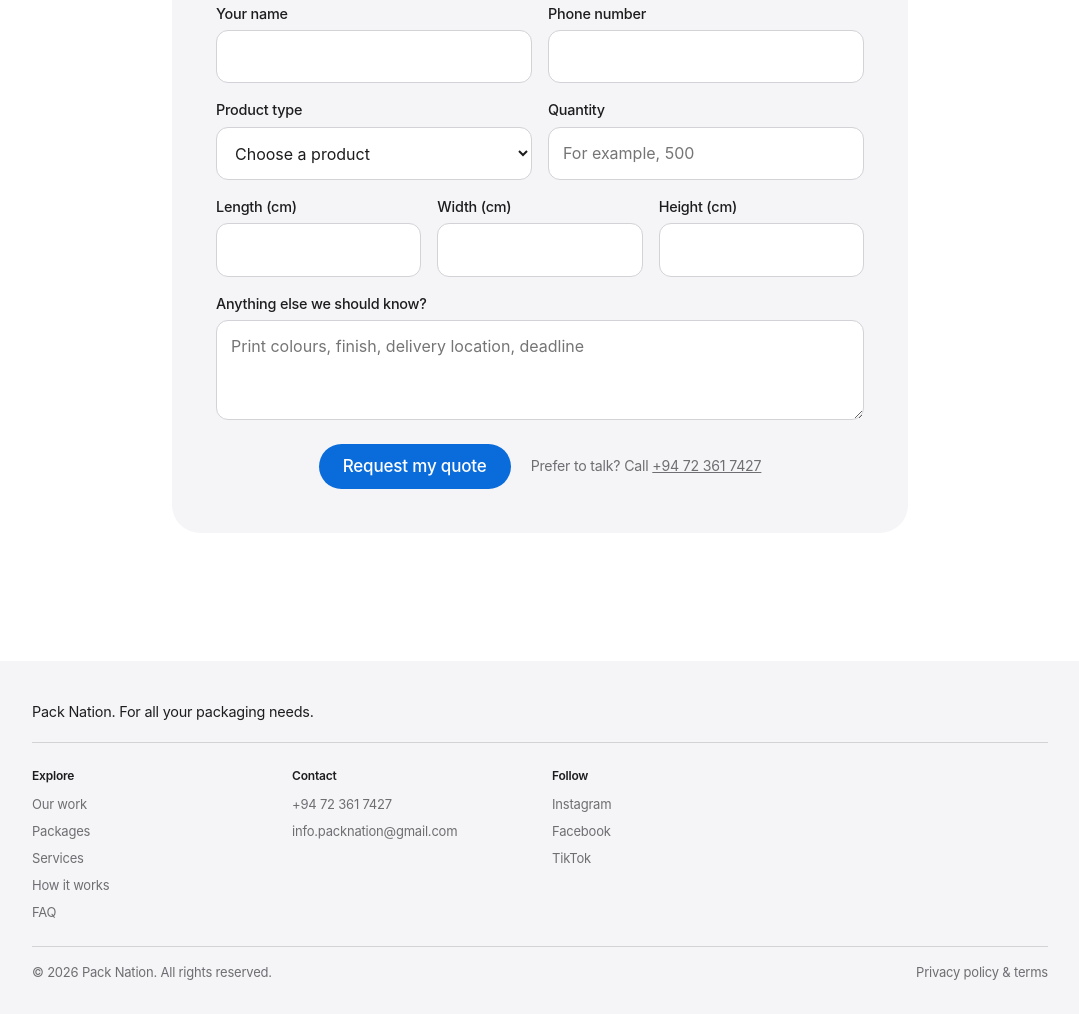
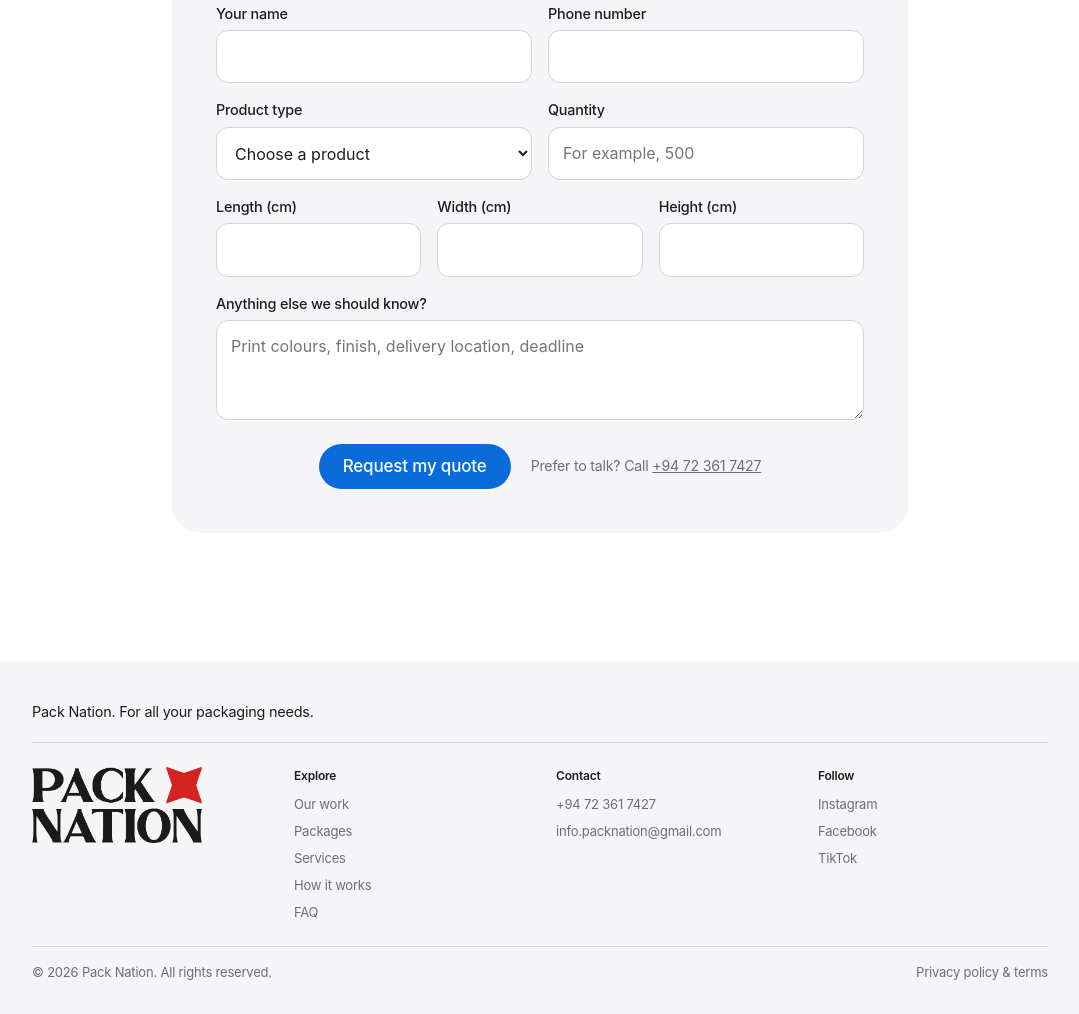
Before and after one commit to anupa-adithya/packnation-website, a plain HTML site: page index.html in a window 1280 px wide. Shown: the part 7776-8790 px from the top of the page, without its empty margins (100-1179 px from the left). Drawn offline with Linux system fonts and the light colour scheme.

Commit message:
added logo to footer

```diff
--- a/index.html
+++ b/index.html
@@ -254,7 +254,9 @@ h1,h2,h3,p{margin:0}
 .foot{background:var(--grey);color:var(--muted);font-size:.8125rem;padding-block:24px 32px}
 .foot .wide{max-width:1080px;padding-inline:clamp(20px,5vw,32px)}
 .foot-top{padding-block:16px 20px;border-bottom:1px solid var(--line);color:var(--ink);font-size:.9rem}
-.foot-cols{display:grid;grid-template-columns:repeat(4,1fr);gap:24px;padding-block:24px 8px}
+.foot-cols{display:grid;grid-template-columns:repeat(4,minmax(0,1fr));gap:clamp(16px,3vw,32px);padding-block:24px 8px}
+.foot-brand{display:flex;align-items:flex-start}
+.foot-brand img{display:block;width:min(100%,170px);height:auto}
 .foot h4{margin:0 0 10px;font-size:.75rem;font-weight:600;color:var(--ink)}
 .foot ul{list-style:none;margin:0;padding:0;display:grid;gap:8px}
 .foot a{text-decoration:none}
@@ -618,6 +620,7 @@ h1,h2,h3,p{margin:0}
   <div class="wide">
     <p class="foot-top">Pack Nation. For all your packaging needs.</p>
     <div class="foot-cols">
+      <div class="foot-brand"><img src="pack-nation-logo.png" alt="Pack Nation" width="583" height="259" loading="lazy"></div>
       <div><h4>Explore</h4><ul><li><a href="#work">Our work</a></li><li><a href="#packages">Packages</a></li><li><a href="#services">Services</a></li><li><a href="#process">How it works</a></li><li><a href="#faq">FAQ</a></li></ul></div>
       <div><h4>Contact</h4><ul><li><a href="tel:+94723617427">+94 72 361 7427</a></li><li><a href="mailto:info.packnation@gmail.com">info.packnation@gmail.com</a></li></ul></div>
       <div><h4>Follow</h4><ul><li><a href="https://www.instagram.com/packnationsl/" target="_blank" rel="noopener noreferrer">Instagram</a></li><li><a href="https://www.facebook.com/profile.php?id=61596578002069" target="_blank" rel="noopener noreferrer">Facebook</a></li><li><a href="https://www.tiktok.com/@pack.nation1" target="_blank" rel="noopener noreferrer">TikTok</a></li></ul></div>
```
